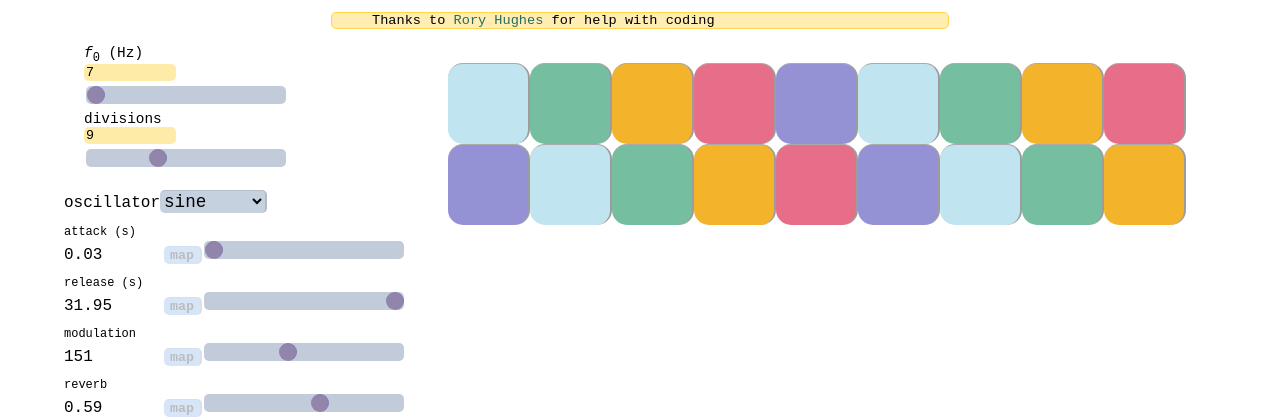
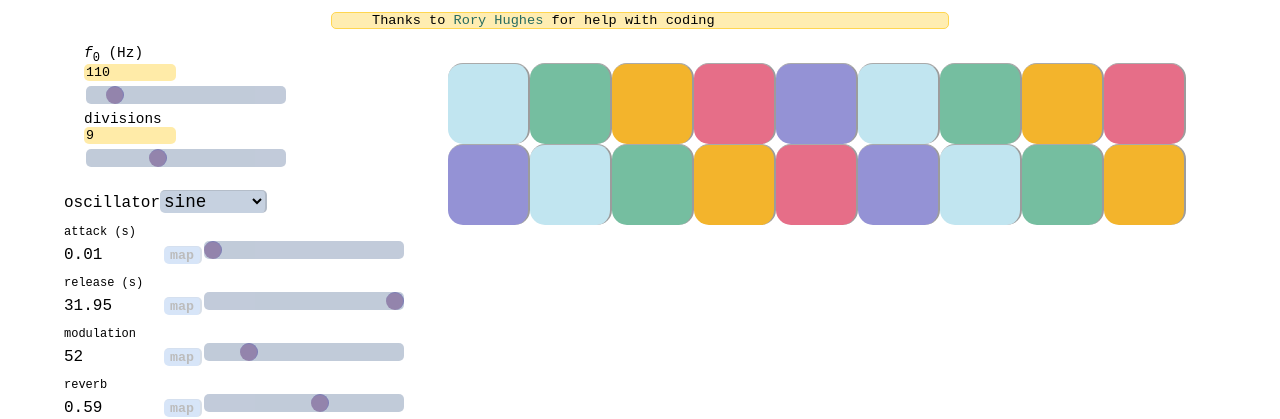
Before and after one commit to rwjhughes/website, a Next.js app: page /edo in a window 1280 px wide. Shown: the part 249-668 px from the top of the page. Built offline with nearby package versions, Linux system fonts and the light colour scheme; a web font is replaced by a local one.

Commit message:
f0 and divs

```diff
--- a/pages/edo.js
+++ b/pages/edo.js
@@ -150,18 +150,18 @@ const Home = () => {
   const isTouchDevice = typeof window !== 'undefined' && 'ontouchstart' in window
   const midiRef = useRef(null)
 
-  const [f0, setF0] = useState(7)
+  const [f0, setF0] = useState(110)
   const [divisions, setDivisions] = useState(Math.round(Math.random()*24))
 
   const [audioDevices, setAudioDevices] = useState(null)
   const [paramValues, setParamValues] = useState({
-    attack: Math.random()*127,
+    attack: Math.random()*60,
     release: Math.random()*127,
-    modulation: Math.random()*127,
+    modulation: Math.random()*60,
     reverb: Math.random()*127,
     feedback: Math.random()*127,
     time: Math.random()*127,
-    lowpass: Math.random()*122+5,
+    lowpass: Math.random()*120+7,
     gain: 101,
     // attack: Math.random()*127,
     // release: 50,
```
Also changed, not shown: 3 other files (tests, documents, lock files or other folders).
